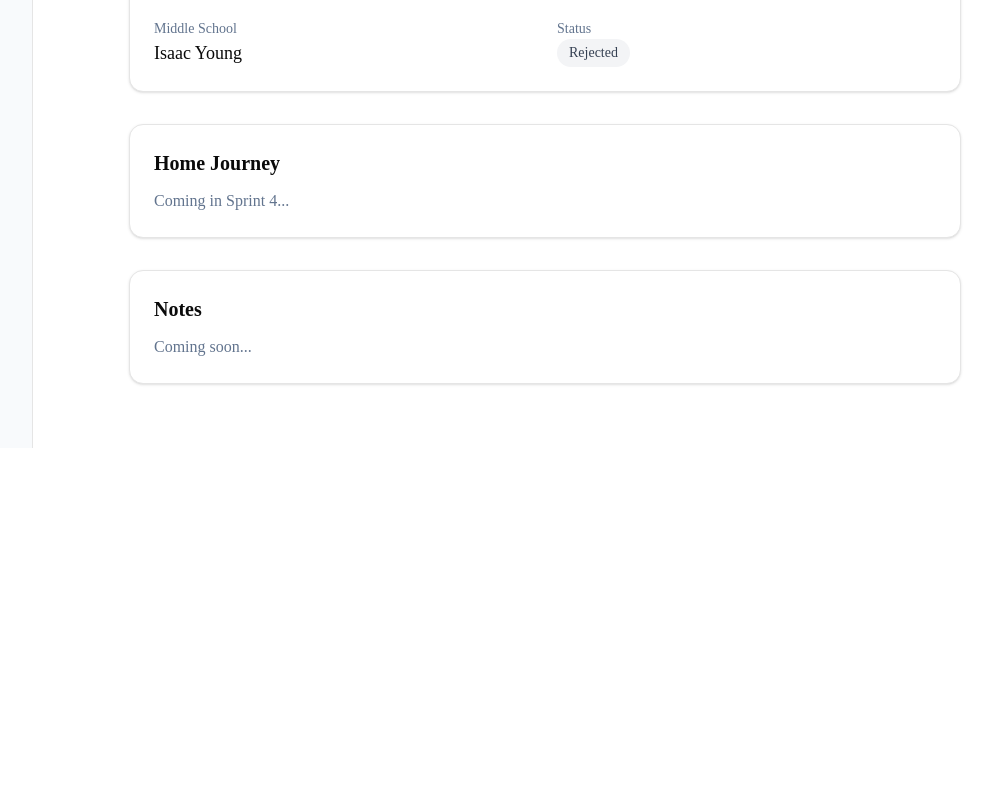
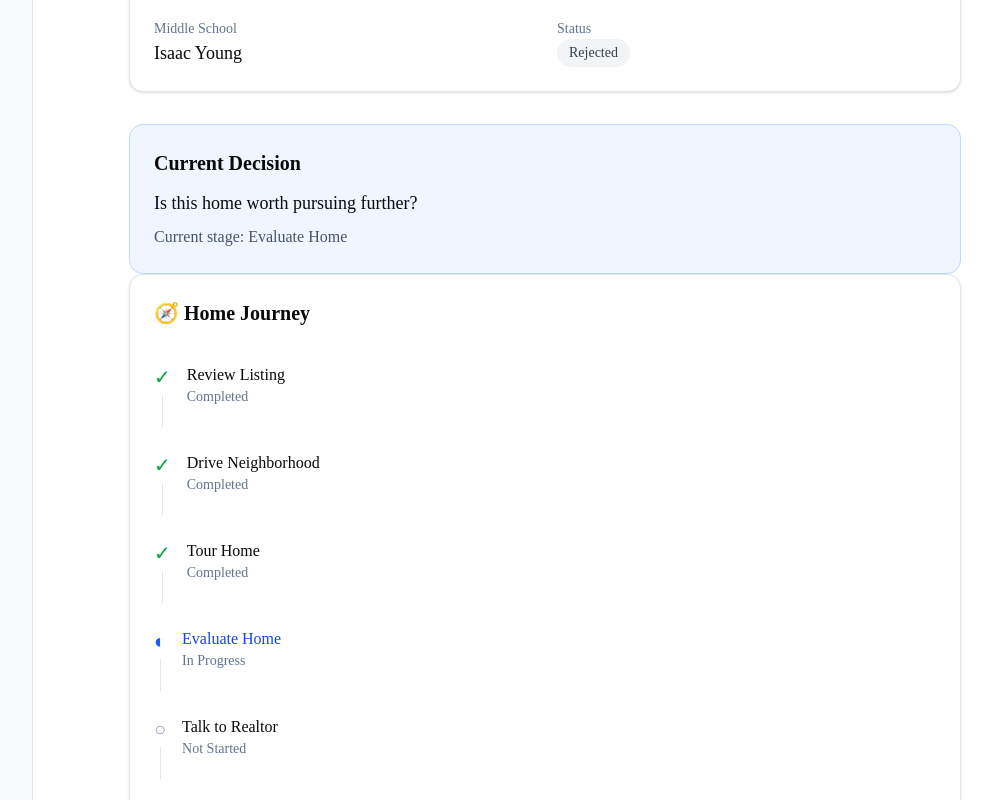
Before and after one commit to katehrd/home-compass, a Next.js app: page /homes/10-cherry in a window 1280 px wide. Shown: the part 600-1400 px from the top of the page, without its empty margins (223-1215 px from the left). Before the commit the page ends 1048 px from the top, so only its background shows below. Built offline with nearby package versions, Linux system fonts and the light colour scheme.

Commit message:
feat: complete sprint 4 home journey

```diff
--- a/app/homes/[id]/page.tsx
+++ b/app/homes/[id]/page.tsx
@@ -1,3 +1,4 @@
+import HomeJourney from "@/components/home/HomeJourney";
 import { homes } from "@/data/homes";
 import StatusBadge from "@/components/shared/StatusBadge";
 
@@ -115,16 +116,23 @@ export default async function HomeDetailPage({
 
   </div>
 </div>
+<div className="mt-8 rounded-xl border border-blue-200 bg-blue-50 p-6">
 
-      <div className="mt-8 rounded-xl border bg-white p-6 shadow-sm">
-        <h2 className="text-xl font-semibold">
-          Home Journey
-        </h2>
+  <h2 className="text-xl font-semibold">
+    Current Decision
+  </h2>
 
-        <p className="mt-3 text-slate-500">
-          Coming in Sprint 4...
-        </p>
-      </div>
+  <p className="mt-3 text-lg font-medium">
+    Is this home worth pursuing further?
+  </p>
+
+  <p className="mt-2 text-slate-600">
+    Current stage: Evaluate Home
+  </p>
+
+</div>
+
+     <HomeJourney />
 
       <div className="mt-8 rounded-xl border bg-white p-6 shadow-sm">
         <h2 className="text-xl font-semibold">
--- /dev/null
+++ b/components/home/HomeJourney.tsx
@@ -0,0 +1,22 @@
+import JourneyStep from "./JourneyStep";
+import { defaultJourney } from "@/data/journey";
+
+export default function HomeJourney() {
+  return (
+    <div className="rounded-xl border bg-white p-6 shadow-sm">
+      <h2 className="text-xl font-semibold">
+        🧭 Home Journey
+      </h2>
+
+      <div className="mt-6">
+        {defaultJourney.map((step) => (
+          <JourneyStep
+            key={step.id}
+            title={step.title}
+            status={step.status}
+          />
+        ))}
+      </div>
+    </div>
+  );
+}
--- a/components/home/JourneyStep.tsx
+++ b/components/home/JourneyStep.tsx
@@ -0,0 +1,60 @@
+import { JourneyStatus } from "@/types/journey";
+
+interface JourneyStepProps {
+  title: string;
+  status: JourneyStatus;
+}
+
+export default function JourneyStep({
+  title,
+  status,
+}: JourneyStepProps) {
+  const isCompleted = status === "Completed";
+  const isCurrent = status === "In Progress";
+
+  const icon = isCompleted
+    ? "✓"
+    : isCurrent
+    ? "◐"
+    : "○";
+
+  return (
+    <div className="flex items-start gap-4 py-3">
+
+      <div className="flex flex-col items-center">
+
+        <span
+          className={`text-xl ${
+            isCompleted
+              ? "text-green-600"
+              : isCurrent
+              ? "text-blue-600"
+              : "text-slate-400"
+          }`}
+        >
+          {icon}
+        </span>
+
+        <div className="mt-1 h-8 w-px bg-slate-200" />
+
+      </div>
+
+      <div>
+
+        <p
+          className={`font-medium ${
+            isCurrent ? "text-blue-700" : ""
+          }`}
+        >
+          {title}
+        </p>
+
+        <p className="text-sm text-slate-500">
+          {status}
+        </p>
+
+      </div>
+
+    </div>
+  );
+}
```
Also changed, not shown: 2 other files (tests, documents, lock files or other folders).
